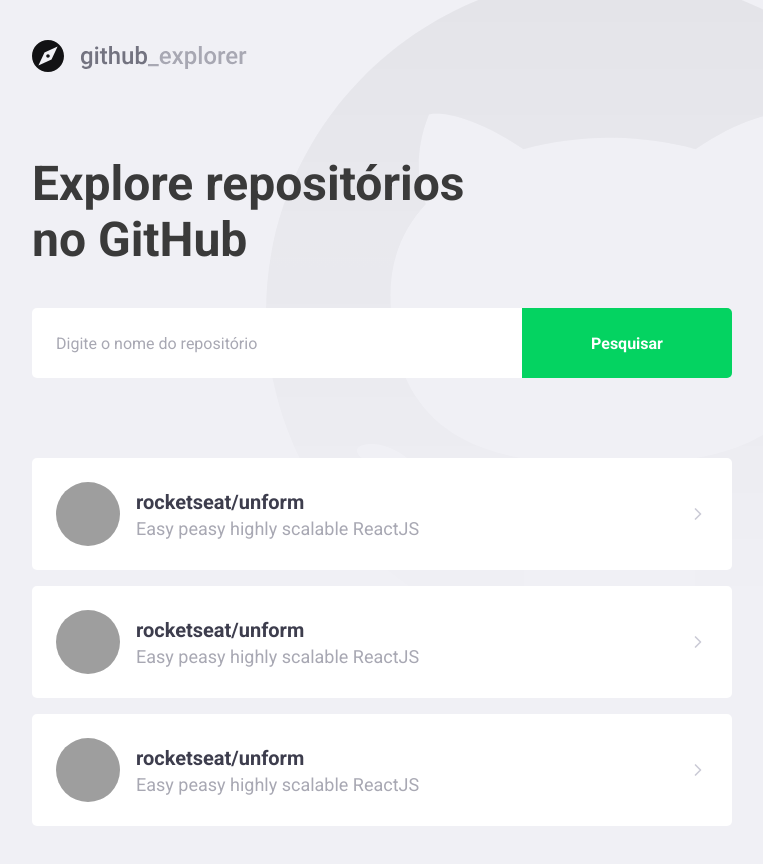
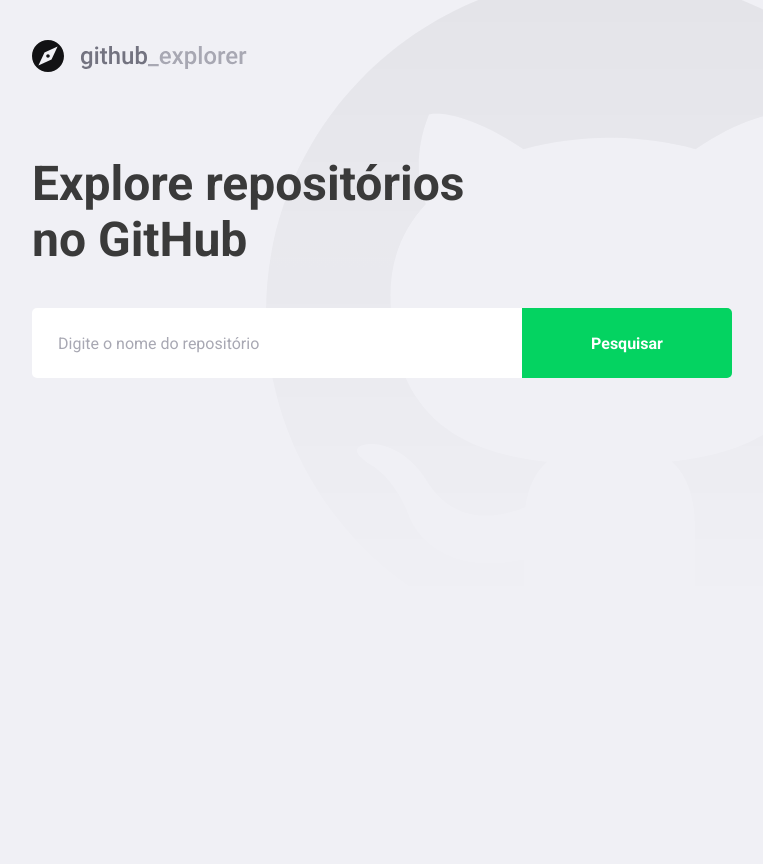
Before and after one commit to polizelr/github-explorer, a React (Create React App) app: page / in a window 1280 px wide. Shown: the whole page, without its empty margins (148-911 px from the left). After the commit the page ends 800 px from the top, so only its background shows below. Built offline with nearby package versions, Linux system fonts and the light colour scheme; grey boxes are pictures that could not be loaded.

Commit message:
Get data from GitHub api

```diff
--- a/package.json
+++ b/package.json
@@ -10,6 +10,7 @@
     "@types/node": "^12.0.0",
     "@types/react": "^16.9.0",
     "@types/react-dom": "^16.9.0",
+    "axios": "^0.20.0",
     "polished": "^3.6.7",
     "react": "^16.13.1",
     "react-dom": "^16.13.1",
--- a/src/pages/Dashboard/index.tsx
+++ b/src/pages/Dashboard/index.tsx
@@ -1,59 +1,76 @@
-import React from 'react';
+import React, { FormEvent, useState } from 'react';
 import { FiChevronRight } from 'react-icons/fi';
-import { Title, Form, Repositories } from './styles';
+import { Title, Form, Repositories, Error } from './styles';
+import api from '../../services/api';
 
 import logo from '../../assets/logo.svg';
 
+interface Repository {
+  full_name: string;
+  description: string;
+  owner: {
+    login: string;
+    avatar_url: string;
+  };
+}
+
 const Dashboard: React.FC = () => {
+  const [newRepo, setNewRepo] = useState('');
+  const [inputError, setInputError] = useState('');
+  const [repositories, setRepositories] = useState<Repository[]>([]);
+
+  async function handleAddRepository(
+    event: FormEvent<HTMLFormElement>,
+  ): Promise<void> {
+    event.preventDefault();
+
+    if (!newRepo) {
+      setInputError('Digite o autor/nome do repositório');
+      return;
+    }
+    try {
+      const response = await api.get<Repository>(`repos/${newRepo}`);
+      const repository = response.data;
+
+      setRepositories([...repositories, repository]);
+      setNewRepo('');
+      setInputError('');
+    } catch (err) {
+      setInputError('Erro na busca por esse repositório');
+    }
+  }
+
   return (
     <>
-      <img src={logo} alt="Githu Explorer" />
+      <img src={logo} alt="GitHub Explorer" />
       <Title>Explore repositórios no GitHub</Title>
 
-      <Form>
-        <input placeholder="Digite o nome do repositório" />
+      <Form hasError={!!inputError} onSubmit={handleAddRepository}>
+        <input
+          placeholder="Digite o nome do repositório"
+          value={newRepo}
+          onChange={e => setNewRepo(e.target.value)}
+        />
         <button type="submit">Pesquisar</button>
       </Form>
 
+      {inputError && <Error>{inputError}</Error>}
+
       <Repositories>
-        <a href="teste">
+        {repositories.map(repository => (
+          <a key={repository.full_name} href="teste">
             <img
-            src="https://avatars2.githubusercontent.com/u/2254731?s=460&u=0ba16a79456c2f250e7579cb388fa18c5c2d7d65&v=4"
-            alt="Diego Fernandes"
+              src={repository.owner.avatar_url}
+              alt={repository.owner.login}
             />
             <div>
-            <strong>rocketseat/unform</strong>
-            <p>Easy peasy highly scalable ReactJS</p>
+              <strong>{repository.full_name}</strong>
+              <p>{repository.description}</p>
             </div>
 
             <FiChevronRight size={20} />
           </a>
-
-        <a href="teste">
-          <img
-            src="https://avatars2.githubusercontent.com/u/2254731?s=460&u=0ba16a79456c2f250e7579cb388fa18c5c2d7d65&v=4"
-            alt="Diego Fernandes"
-          />
-          <div>
-            <strong>rocketseat/unform</strong>
-            <p>Easy peasy highly scalable ReactJS</p>
-          </div>
-
-          <FiChevronRight size={20} />
-        </a>
-
-        <a href="teste">
-          <img
-            src="https://avatars2.githubusercontent.com/u/2254731?s=460&u=0ba16a79456c2f250e7579cb388fa18c5c2d7d65&v=4"
-            alt="Diego Fernandes"
-          />
-          <div>
-            <strong>rocketseat/unform</strong>
-            <p>Easy peasy highly scalable ReactJS</p>
-          </div>
-
-          <FiChevronRight size={20} />
-        </a>
+        ))}
       </Repositories>
     </>
   );
--- a/src/pages/Dashboard/styles.ts
+++ b/src/pages/Dashboard/styles.ts
@@ -1,5 +1,9 @@
-import styled from 'styled-components';
+import styled, { css } from 'styled-components';
 import { shade } from 'polished';
+
+interface FormProps {
+  hasError: boolean;
+}
 
 export const Title = styled.h1`
   font-size: 48px;
@@ -10,7 +14,7 @@
   margin-top: 80px;
 `;
 
-export const Form = styled.form`
+export const Form = styled.form<FormProps>`
   margin-top: 40px;
   max-width: 700px;
   display: flex;
@@ -22,6 +26,14 @@
     border: 0;
     border-radius: 5px 0 0 5px;
     color: #3a3a3a;
+    border: 2px solid #fff;
+
+    ${props =>
+      props.hasError &&
+      css`
+        border-color: #c53030;
+        border-right: 0;
+      `}
 
     &::placeholder {
       color: #a8a8b3;
@@ -42,6 +54,12 @@
       background: ${shade(0.2, '#04d361')};
     }
   }
+`;
+
+export const Error = styled.span`
+  display: block;
+  color: #c53030;
+  margin-top: 8px;
 `;
 
 export const Repositories = styled.div`
@@ -76,7 +94,9 @@
     }
 
     div {
-      margin-left: 16px;
+      margin: 0 16px;
+      flex: 1;
+
       strong {
         font-size: 20px;
         color: #3d3d4d;
--- /dev/null
+++ b/src/services/api.ts
@@ -0,0 +1,7 @@
+import axios from 'axios';
+
+const api = axios.create({
+  baseURL: 'https://api.github.com/',
+});
+
+export default api;
```
Also changed, not shown: .eslintrc.json, 1 other file (tests, documents, lock files or other folders). Lines whose indentation alone changed are shown as unchanged.
